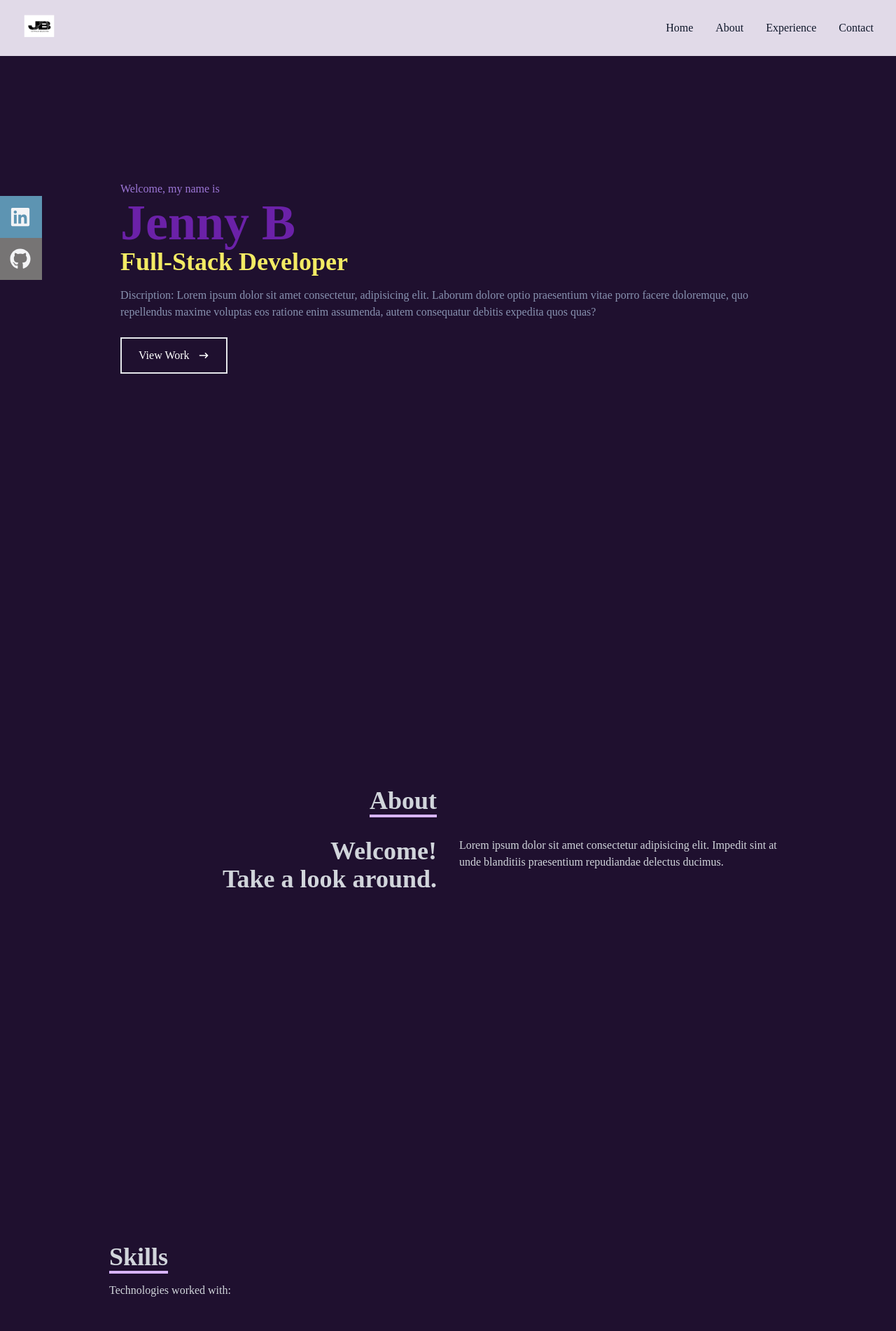
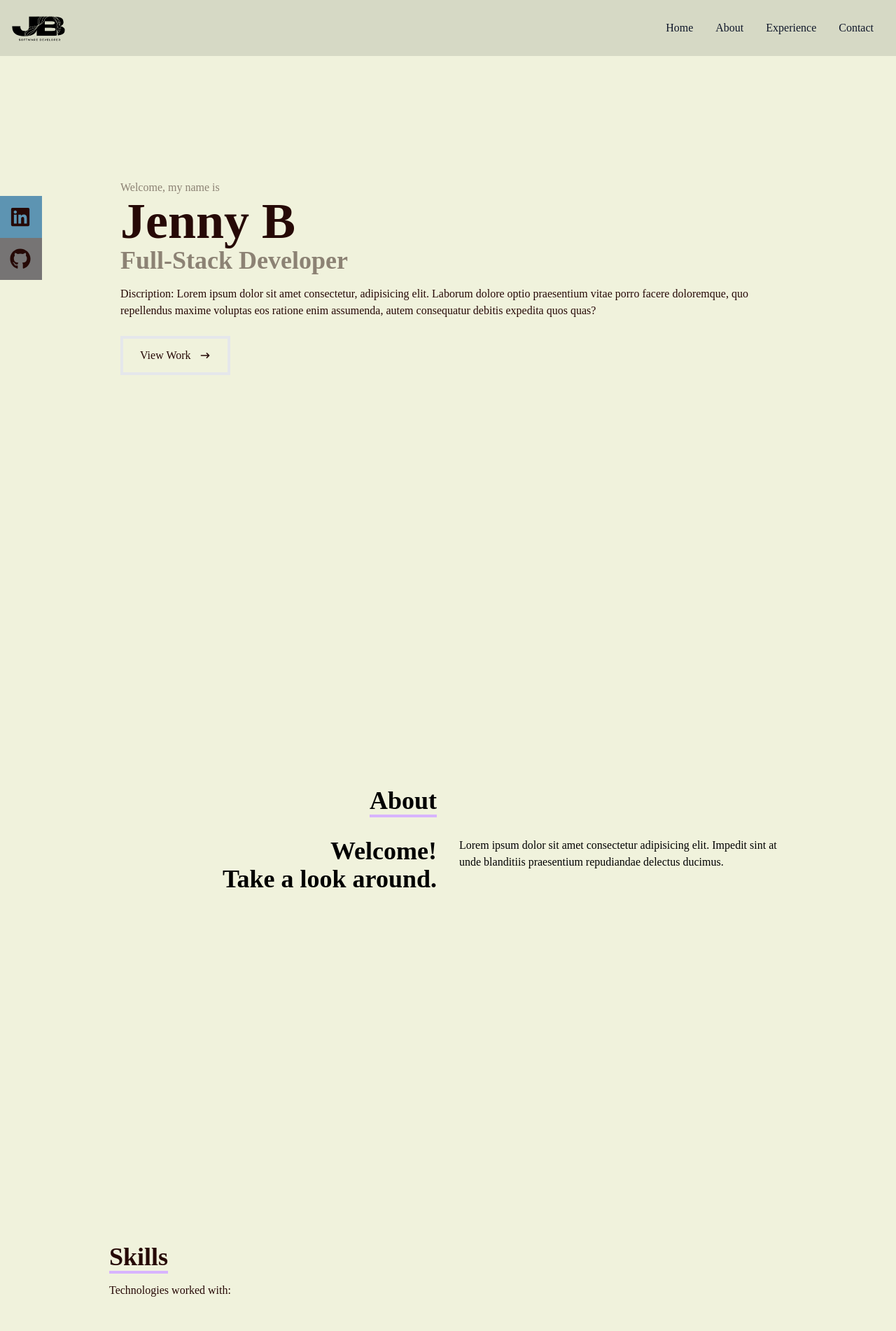
Before and after one commit to buijennyh/Portfolio, a React (Create React App) app: page / in a window 1280 px wide. Shown: the top 1902 px of the page at 70% size. Built offline with nearby package versions, Linux system fonts and the light colour scheme; the HTML template or start-up script is replaced by a standard one.

Commit message:
New Color Scheme Alertgit add --a Updated colors on bg and text-color

```diff
--- a/src/components/About.jsx
+++ b/src/components/About.jsx
@@ -2,7 +2,7 @@ import React from 'react'
 
 const About = () => {
   return (
-    <div name='about' className='w-full h-screen bg-[#1f102f] text-gray-300'>
+    <div name='about' className='w-full h-screen bg-[#F0F2DC] text-[#260906'>
       <div className='flex flex-col justify-center items-center w-full h-full'>
         <div className='max-w-[1000px] w-full grid grid-cols-2 gap-8'>
           <div className='sm:text-right pb-8 pl-4'>
--- a/src/components/Home.jsx
+++ b/src/components/Home.jsx
@@ -3,17 +3,17 @@ import {HiArrowNarrowRight} from 'react-icons/hi'
 
 const Home = () => {
   return (
-    <div name='home' className='w-full h-screen bg-[#1f102f] text-slate-900'>
+    <div name='home' className='w-full h-screen bg-[#F0F2DC] text-slate-900'>
 
       {/*Container*/}
       <div className='max-w-[1000px] mx-auto px-8 flex flex-col justify-center h-full'>
-        <p className='text-[#9C76D6]'>Welcome, my name is</p>
-        <h1 className='text-4xl sm:text-7xl font-bold text-purple-800'> Jenny B </h1>
-        <h2 className='text-4xl sm-text-7xl font-bold text-[#f3eb64]'>Full-Stack Developer</h2>
-        <p className='text-[#8892B0] py-4 mac-w-[700px'>Discription: Lorem ipsum dolor sit amet consectetur, adipisicing elit. Laborum dolore optio praesentium vitae porro facere doloremque, quo repellendus maxime voluptas eos ratione enim assumenda, autem consequatur debitis expedita quos quas?</p>
+        <p className='text-[#8C8274]'>Welcome, my name is</p>
+        <h1 className='text-4xl sm:text-7xl font-bold text-[#260906]'> Jenny B </h1>
+        <h2 className='text-4xl sm-text-7xl font-bold text-[#8C8274]'>Full-Stack Developer</h2>
+        <p className='text-[#260906] py-4 mac-w-[700px'>Discription: Lorem ipsum dolor sit amet consectetur, adipisicing elit. Laborum dolore optio praesentium vitae porro facere doloremque, quo repellendus maxime voluptas eos ratione enim assumenda, autem consequatur debitis expedita quos quas?</p>
 
         <div>
-          <button className='text-white border-2 px-6 py-3 my-2 flex items-center hover:bg-purple-800 hover:border-purple-800'>View Work <HiArrowNarrowRight className='ml-3'/>
+          <button className='text-[#260906] border-4 px-6 py-3 my-2 flex items-center hover:bg-[#8C8274] hover:border-[#402C25]'>View Work <HiArrowNarrowRight className='ml-3'/>
           </button>
         </div>
       </div>
@@ -22,6 +22,6 @@ const Home = () => {
   )
 }
 
-{/*STOPPED HERE 60:00 URL: https://www.youtube.com/watch?v=2kg0z1qNrkw*/}
+{/*STOPPED HERE 1:08:00 URL: https://www.youtube.com/watch?v=2kg0z1qNrkw*/}
 
 export default Home
--- a/src/components/Navbar.jsx
+++ b/src/components/Navbar.jsx
@@ -9,7 +9,7 @@ const Navbar = () => {
   const handleClick = () => setNav(!nav)
 
   return (
-    <div className='fixed w-full h-[80px] flex justify-between items-center px-4 bg-[#e1dae8] text-slate-900'>
+    <div className='fixed w-full h-[80px] flex justify-between items-center px-4 bg-[#D6D9C5] text-slate-900'>
         <div>
             <img src={Logo} alt='Logo Image' style={{width: '80px'}} />
         </div>
@@ -29,7 +29,7 @@ const Navbar = () => {
         </div>
 
        {/* Mobile Menu */}
-       <ul className={!nav ? 'hidden' : 'absolute top-0 left-0 w-full h-screen bg-[#A087B9] flex flex-col justify-center items-center'}>
+       <ul className={!nav ? 'hidden' : 'absolute top-0 left-0 w-full h-screen bg-[#D6D9C5] flex flex-col justify-center items-center'}>
             <li className='py-6 text-4xl'>Home</li>
             <li className='py-6 text-4xl'>About</li>
             <li className='py-6 text-4xl'>Experience</li>
@@ -40,12 +40,12 @@ const Navbar = () => {
         <div className='hidden lg:flex fixed flex-col top-[35%] left-0'>
           <ul>
             <li className='w-[160px] h-[60px] flex justify-between items-center ml-[-100px] hover:ml-[-10px] duration-300 bg-[#5d94b2]'>
-              <a className='w-full flex justify-between items-center text-gray-100' href="/">
+              <a className='w-full flex justify-between items-center text-[#260906]' href="/">
                 Linkedin <FaLinkedin size={30} />
               </a>
             </li>
             <li className='w-[160px] h-[60px] flex justify-between items-center ml-[-100px] hover:ml-[-10px] duration-300 bg-[#767474]'>
-              <a className='w-full flex justify-between items-center text-gray-100' href="/">
+              <a className='w-full flex justify-between items-center text-[#260906]' href="/">
                GitHub <FaGithub size={30} />
               </a>
             </li>
--- a/src/components/Skills.jsx
+++ b/src/components/Skills.jsx
@@ -11,7 +11,7 @@ import GitHub from '../assets/github.png'
 
 const Experience = () => {
   return (
-    <div name='experience' className='w-full h-screen bg-[#1f102f] text-gray-300'>
+    <div name='experience' className='w-full h-screen bg-[#F0F2DC] text-[#260906]'>
         {/* container */}
         <div className='max-w-[1000px] mx-auto p-4 flex flex-col justify-center w-full h-full'>
             <div>
--- a/src/components/Work.jsx
+++ b/src/components/Work.jsx
@@ -1,11 +1,12 @@
 import React from 'react'
+import WorkImg from '../assets/workImg.jpeg'
 
 const Work = () => {
     return (
-        <div name='work' className='w-full md:h-screen text-gray-300 bg-[#0a192f]'>
+        <div name='work' className='w-full md:h-screen text-[#260906] bg-[#F0F2DC]'>
           <div className='max-w-[1000px] mx-auto p-4 flex flex-col justify-center w-full h-full'>
             <div className='pb-8'>
-              <p className='text-4xl font-bold inline border-b-4 text-gray-300 border-pink-600'>
+              <p className='text-4xl font-bold inline border-b-4 border-pink-600'>
                 Work
               </p>
               <p className='py-6'>// Check out some of my recent work</p>
```
Also changed, not shown: src/assets/logo.png.
